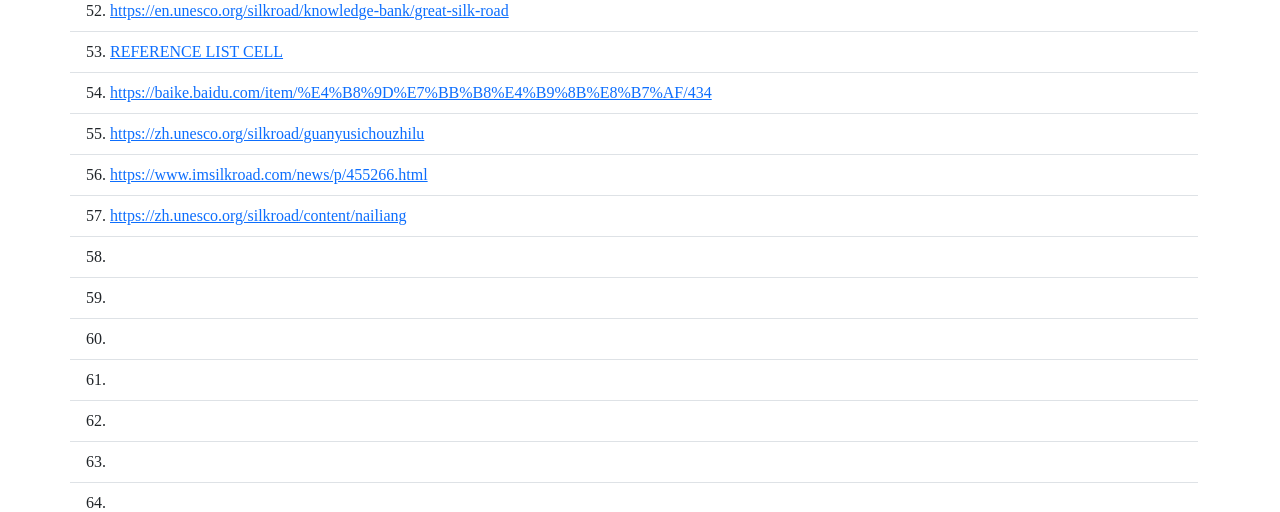
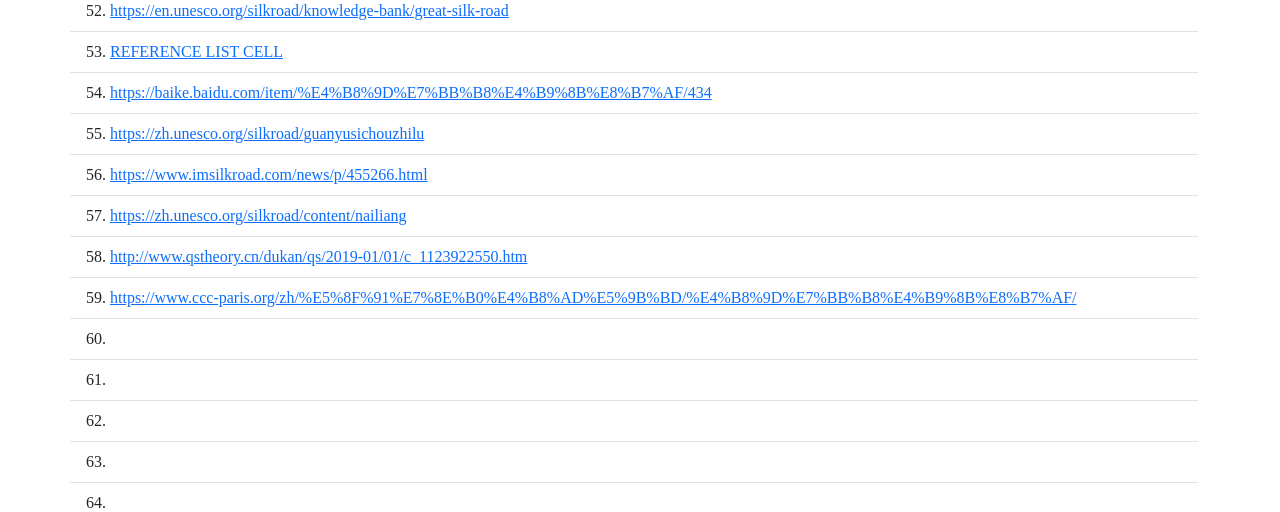
Before and after one commit to ttiramisu/website-2023, a Flask app: page /reference in a window 1280 px wide. Shown: the part 2331-2843 px from the top of the page. Run offline with Flask 2, Linux system fonts and the light colour scheme; some libraries are stand-ins or nearby versions; some web fonts are replaced.

Commit message:
upload ref link

```diff
--- a/api/templates/reference.html
+++ b/api/templates/reference.html
@@ -286,10 +286,10 @@
 				<a href="https://zh.unesco.org/silkroad/content/nailiang" target="_blank" rel="noopener noreferrer">https://zh.unesco.org/silkroad/content/nailiang</a>
 			</li>
 			<li class="list-group-item">
-				<a href="http://" target="_blank" rel="noopener noreferrer"></a>
+				<a href="http://www.qstheory.cn/dukan/qs/2019-01/01/c_1123922550.htm" target="_blank" rel="noopener noreferrer">http://www.qstheory.cn/dukan/qs/2019-01/01/c_1123922550.htm</a>
 			</li>
 			<li class="list-group-item">
-				<a href="http://" target="_blank" rel="noopener noreferrer"></a>
+				<a href="https://www.ccc-paris.org/zh/%E5%8F%91%E7%8E%B0%E4%B8%AD%E5%9B%BD/%E4%B8%9D%E7%BB%B8%E4%B9%8B%E8%B7%AF/" target="_blank" rel="noopener noreferrer">https://www.ccc-paris.org/zh/%E5%8F%91%E7%8E%B0%E4%B8%AD%E5%9B%BD/%E4%B8%9D%E7%BB%B8%E4%B9%8B%E8%B7%AF/</a>
 			</li>
 			<li class="list-group-item">
 				<a href="http://" target="_blank" rel="noopener noreferrer"></a>
```
